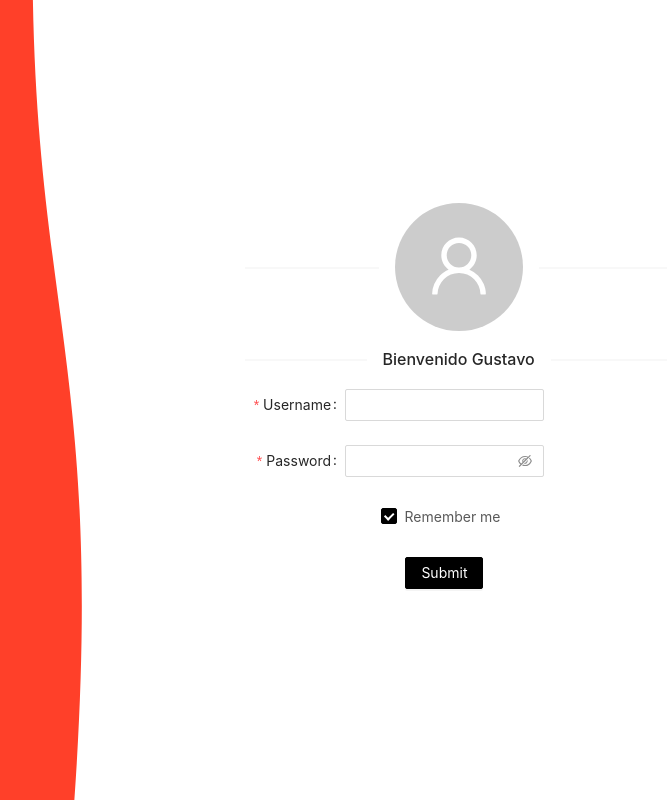
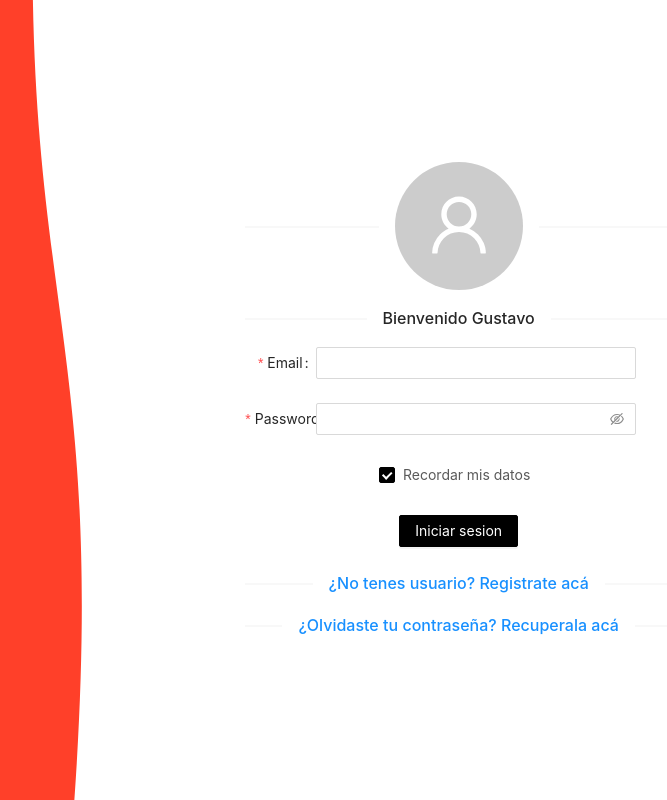
Before and after one commit to Danisdnk/OAKY, a React (Create React App) app: page /login in a window 1280 px wide. Shown: the whole page, without its empty margins (448-1115 px from the left). Built offline with nearby package versions, Linux system fonts and the light colour scheme.

Commit message:
formularios de registro

```diff
--- a/src/components/Login/LoginScreen.tsx
+++ b/src/components/Login/LoginScreen.tsx
@@ -1,19 +1,35 @@
-
-import { Form, Input, Button, Checkbox, Layout, Col, Row, Image, Divider, Typography } from 'antd';
+/* eslint-disable no-label-var */
+import { Form, Input, Button, Checkbox, Col, Row, Divider } from 'antd';
 import { Avatar } from 'antd';
 import { UserOutlined } from '@ant-design/icons';
+import { useHistory } from 'react-router';
+import { useState } from 'react';
+import { Link } from 'react-router-dom';
 export const LoginScreen = () => {
 
-    const { Header, Footer, Sider, Content } = Layout;
+    const [log, setLog] = useState(false)
 
     const onFinish = (values: string) => {
-        console.log('Received values of form: ', values);
+        if (values != null || values !== "") {
+            setLog(true);
+        }
     };
-let nombre="Gustavo"
+
+    let nombre = "Gustavo"
+
+    const history = useHistory();
+
+    let iniciarSesion = () => {
+        if (log === true) {
+            let path = `/home`;
+            history.push(path);
+        }
+
+
+    };
+
     return (
-        // gutter={{ xs: 8, sm: 16, md: 8, lg: 8 }}
         <>
-
             <div style={{ maxHeight: '100%' }} >
 
                 <Row align="middle" wrap={true} style={{ alignItems: 'center' }}  >
@@ -30,38 +46,38 @@ let nombre="Gustavo"
                     </Col>
 
                     <Col xs={20} sm={20} md={14} lg={12} xl={8} style={{ textAlign: 'center' }}>
-
-
-
-
                         <Divider>
-                            <Avatar size={128} icon={<UserOutlined />}/>
+                            <Avatar size={128} icon={<UserOutlined />} />
                         </Divider>
                         <Divider>
-                          Bienvenido {nombre}
+                            Bienvenido {nombre}
                         </Divider>
                         <Form
-                            style={{ paddingRight: '30%' }}
-                            name="HOLA"
+
+                            name="registro"
+
                             labelCol={{
-                                span: 8,
+                                span: 4,
                             }}
                             wrapperCol={{
-                                span: 16,
+                                span: 18,
                             }}
+
                             initialValues={{
                                 remember: true,
                             }}
+
                             onFinish={onFinish}
                             autoComplete="off"
+
                         >
                             <Form.Item
-                                label="Username"
+                                label="Email"
                                 name="username"
                                 rules={[
                                     {
                                         required: true,
-                                        message: 'Please input your username!',
+                                        message: 'Porfavor ingresa tu Email!',
                                     },
                                 ]}
                             >
@@ -74,7 +90,7 @@ let nombre="Gustavo"
                                 rules={[
                                     {
                                         required: true,
-                                        message: 'Please input your password!',
+                                        message: 'Porfavor ingresa tu contraseña!',
                                     },
                                 ]}
                             >
@@ -85,29 +101,47 @@ let nombre="Gustavo"
                                 name="remember"
                                 valuePropName="checked"
                                 wrapperCol={{
-                                    offset: 8
 
+                                    xs: 20,
+                                    sm: 24,
+                                    md: 24,
+                                    lg: 24,
+                                    xl: 24,
+                                    xxl: 24,
                                 }}
                             >
-                                <Checkbox>Remember me</Checkbox>
+                                <Checkbox>Recordar mis datos </Checkbox>
                             </Form.Item>
 
                             <Form.Item
                                 wrapperCol={{
-                                    offset: 8,
 
+                                    xs: 20,
+                                    sm: 24,
+                                    md: 24,
+                                    lg: 24,
+                                    xl: 24,
+                                    xxl: 24,
                                 }}
                             >
-                                <Button type="primary" htmlType="submit">
-                                    Submit
+                                <Button type="primary" htmlType="submit" onClick={iniciarSesion}>
+                                    Iniciar sesion
                                 </Button>
                             </Form.Item>
+
+                            <Divider>
+                                <Link to="/register">¿No tenes usuario? Registrate acá</Link>
+                            </Divider>
+
+
+                            <Divider>
+                                <Link to="/password-reset">¿Olvidaste tu contraseña? Recuperala acá</Link>
+                            </Divider>
+
+
                         </Form>
                     </Col>
-
                 </Row>
-
-
             </div>
         </   >
     );
--- /dev/null
+++ b/src/components/Login/RegisterForm.tsx
@@ -0,0 +1,265 @@
+import React, { useState } from 'react';
+import {
+    Form,
+    Input,
+    Select,
+    Row,
+    Col,
+    Checkbox,
+    Button,
+    Divider,
+} from 'antd';
+import { useHistory } from 'react-router';
+
+export const RegisterForm = () => {
+
+    const [form] = Form.useForm();
+
+    const { Option } = Select;
+
+    // const formItemLayout = {
+    //     labelCol: {
+    //         xs: { span: 24 },
+    //         sm: { span: 8 },
+    //     },
+    //     wrapperCol: {
+    //         xs: { span: 24 },
+    //         sm: { span: 16 },
+    //     },
+    // };
+
+
+
+    const tailFormItemLayout = {
+        wrapperCol: {
+            xs: {
+                span: 24,
+                offset: 0,
+            },
+            sm: {
+                span: 24,
+                offset: 0,
+            },
+            md: {
+                span: 24,
+                offset: 0,
+            },
+            lg: {
+                span: 24,
+                offset: 0,
+            },
+            xl: {
+                span: 24,
+                offset: 0,
+            },
+            xxl: {
+                span: 24,
+                offset: 0,
+            },
+        },
+
+
+
+
+
+
+    };
+    const [log, setLog] = useState(false)
+
+    const onFinish = (values: string) => {
+        if (values != null || values !== "") {
+            setLog(true);
+        }
+    };
+
+    const history = useHistory();
+
+    let iniciarSesion = () => {
+        if (log === true) {
+            let path = `/child-dashboard`;
+            history.push(path);
+        }
+    };
+    const prefixSelector = (
+        <Form.Item name="prefix" noStyle>
+            <Select style={{ width: 100 }}>
+                <Option value="54">+54</Option>
+                <Option value="598">+598</Option>
+            </Select>
+        </Form.Item>
+    );
+
+    return (
+        <>
+            <div style={{ maxHeight: '100%' }} >
+                <Row align="middle" wrap={true} style={{ alignItems: 'center' }}  >
+
+                    <Col xs={4} sm={4} md={10} lg={12} xl={13}>
+                        <div style={{ height: "100vh", overflow: "hidden" }} >
+
+                            <svg viewBox="0 0 300 150" preserveAspectRatio="none" style={{ height: "100%", width: "100%" }}>
+                                <path d="M208.08,0.00 C211.34,80.42 262.02,75.98 193.85,262.98 L0.00,150.00 L0.00,0.00 Z" style={{ stroke: "none", fill: "#ff4029" }}>
+                                </path>
+
+                            </svg>
+                        </div>
+                    </Col>
+
+                    <Col xs={20} sm={20} md={14} lg={12} xl={8} style={{ textAlign: 'center' }}>
+
+                        <Divider>
+                            {/* <Avatar size={128} icon={<UserOutlined />} /> */}
+                        </Divider>
+                        <Divider>
+
+                        </Divider>
+
+                        <Form
+                            // {...formItemLayout}
+                            labelCol={{
+                                span: 8,
+                            }}
+                            wrapperCol={{
+                                span: 14,
+                            }}
+                            form={form}
+                            name="register"
+                            onFinish={onFinish}
+
+                            initialValues={{
+                                prefix: '54',
+                            }}
+                            scrollToFirstError
+                        >
+
+                            <Form.Item
+                                name="name"
+                                label="Nombre"
+                                rules={[{ required: true, message: 'Porfavor ingresa tu nombre!', whitespace: true }]}
+                            >
+                                <Input />
+                            </Form.Item>
+                            <Form.Item
+                                name="lastname"
+                                label="Apellido"
+                                rules={[{ required: true, message: 'Porfavor ingresa tu apellido!', whitespace: true }]}
+                            >
+                                <Input />
+                            </Form.Item>
+
+                            <Form.Item
+                                name="email"
+                                label="E-mail"
+                                rules={[
+                                    {
+                                        type: 'email',
+                                        message: 'Porfavor ingresa tu E-mail',
+                                    },
+                                    {
+                                        required: true,
+                                        message: 'Porfavor ingresa tu E-mail',
+                                    },
+                                ]}
+                            >
+                                <Input />
+                            </Form.Item>
+                            <Form.Item
+                                name="telefono"
+                                label="Numero telefonico"
+                                rules={[{ required: true, message: 'Porfavor ingresa tu numero de telefono!' }]}
+                            >
+                                <Input addonBefore={prefixSelector} style={{ width: '100%' }} />
+                            </Form.Item>
+
+                            <Form.Item
+                                name="password"
+                                label="Contraseña"
+                                rules={[
+                                    {
+                                        required: true,
+                                        message: 'Porfavor ingresa tu contraseña',
+                                    },
+                                ]}
+                                hasFeedback
+                            >
+                                <Input.Password />
+                            </Form.Item>
+
+                            <Form.Item
+                                name="confirm"
+                                label="Reingresa tu contraseña"
+                                dependencies={['password']}
+                                hasFeedback
+                                rules={[
+                                    {
+                                        required: true,
+                                        message: 'Porfavor confirma tu contraseña!',
+                                    },
+                                    ({ getFieldValue }) => ({
+                                        validator(_, value) {
+                                            if (!value || getFieldValue('password') === value) {
+                                                return Promise.resolve();
+                                            }
+                                            return Promise.reject(new Error('Las contraseñas no coinciden'));
+                                        },
+                                    }),
+                                ]}
+                            >
+                                <Input.Password />
+                            </Form.Item>
+                            <Form.Item
+                                name="agreement"
+                                valuePropName="checked"
+                                rules={[
+                                    {
+                                        validator: (_, value) =>
+                                            value ? Promise.resolve() : Promise.reject(new Error('Tenés que leer y aceptar las condiciones')),
+                                    },
+                                ]}
+                                {...tailFormItemLayout}
+                            >
+                                <Checkbox>
+                                    Declaro haber leido los <a href="">terminos y condiciones</a>
+                                </Checkbox>
+                            </Form.Item>
+                            <Form.Item {...tailFormItemLayout}>
+                                <Button type="primary" htmlType="submit" onClick={iniciarSesion}>
+                                    Registrame!
+                                </Button>
+                            </Form.Item>
+                        </Form>
+
+                    </Col>
+
+                </Row>
+
+
+            </div>
+        </   >
+
+
+
+
+
+
+
+
+
+
+
+
+
+
+
+
+
+
+
+
+
+
+
+
+
+    );
+};
```
